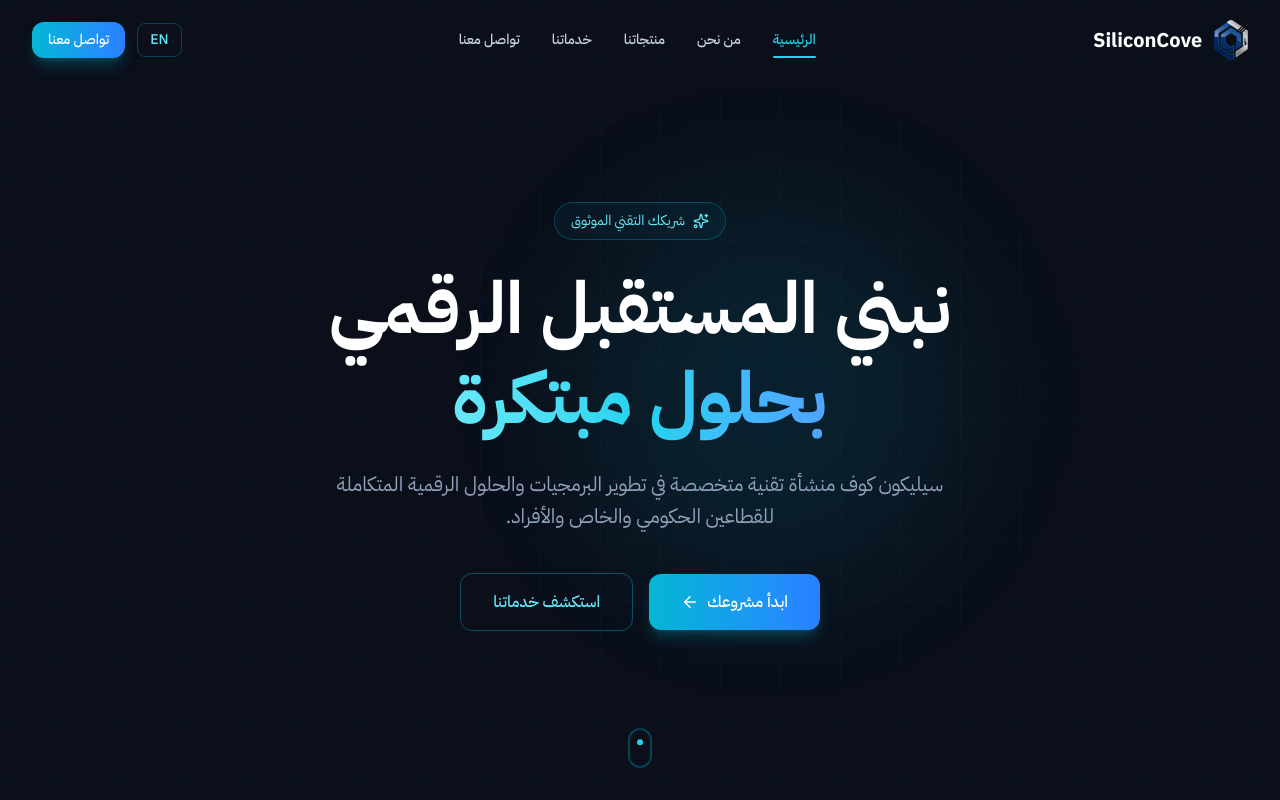
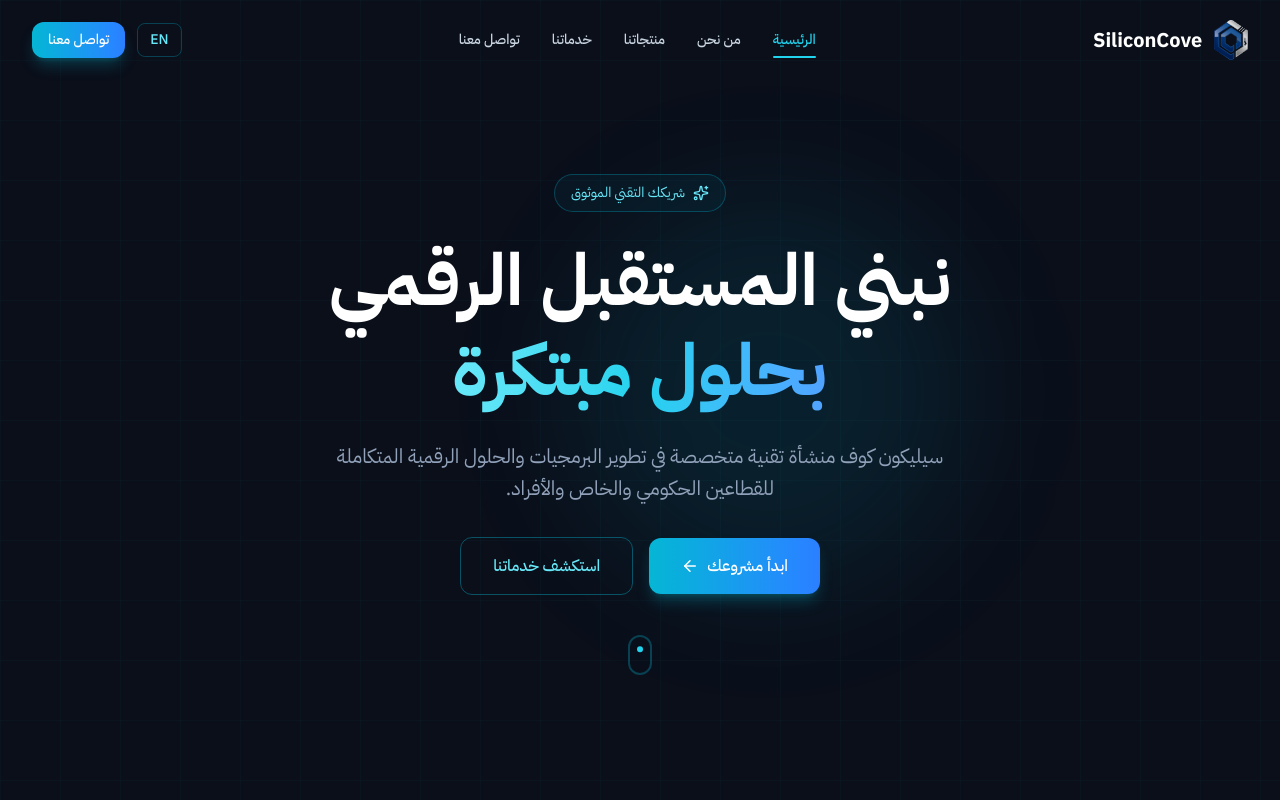
Before and after one commit to mo3stx8/SiliconCove-WebSite, a Next.js app: page / in a window 1280 px wide. Shown: the top 800 px of the page. Built offline with nearby package versions, Linux system fonts and the light colour scheme.

Commit message:
edit spinners desiner in not lang.

```diff
--- a/src/components/home/Hero.tsx
+++ b/src/components/home/Hero.tsx
@@ -14,7 +14,7 @@ export default function Hero() {
     <section className="relative min-h-screen flex items-center hero-grid overflow-hidden">
       <div className="absolute top-1/4 start-1/4 w-96 h-96 bg-cove-500/10 rounded-full blur-3xl" />
 
-      <div className="container mx-auto px-4 md:px-6 lg:px-8 pt-24 pb-16 relative z-10">
+      <div className="container mx-auto px-4 md:px-6 lg:px-8 pt-24 pb-12 relative z-10">
         <div className="max-w-4xl mx-auto text-center">
           <motion.div
             initial={{ opacity: 0, y: 20 }}
@@ -41,7 +41,7 @@ export default function Hero() {
             initial={{ opacity: 0, y: 30 }}
             animate={{ opacity: 1, y: 0 }}
             transition={{ duration: 0.6, delay: 0.2 }}
-            className="text-slate-400 text-base md:text-lg lg:text-xl max-w-2xl mx-auto mb-10 leading-relaxed"
+            className="text-slate-400 text-base md:text-lg lg:text-xl max-w-2xl mx-auto mb-8 leading-relaxed"
           >
             {t.hero.subtitle}
           </motion.p>
@@ -60,14 +60,12 @@ export default function Hero() {
               {t.hero.ctaSecondary}
             </Button>
           </motion.div>
-        </div>
-      </div>
 
           <motion.div
             initial={{ opacity: 0 }}
             animate={{ opacity: 1 }}
             transition={{ delay: 0.8, duration: 1 }}
-        className="absolute bottom-8 left-1/2 -translate-x-1/2"
+            className="mt-10 flex justify-center"
           >
             <div className="w-6 h-10 rounded-full border-2 border-cove-500/30 flex items-start justify-center p-1.5">
               <motion.div
@@ -77,6 +75,8 @@ export default function Hero() {
               />
             </div>
           </motion.div>
+        </div>
+      </div>
     </section>
   )
 }
```
Lines whose indentation alone changed are shown as unchanged.
